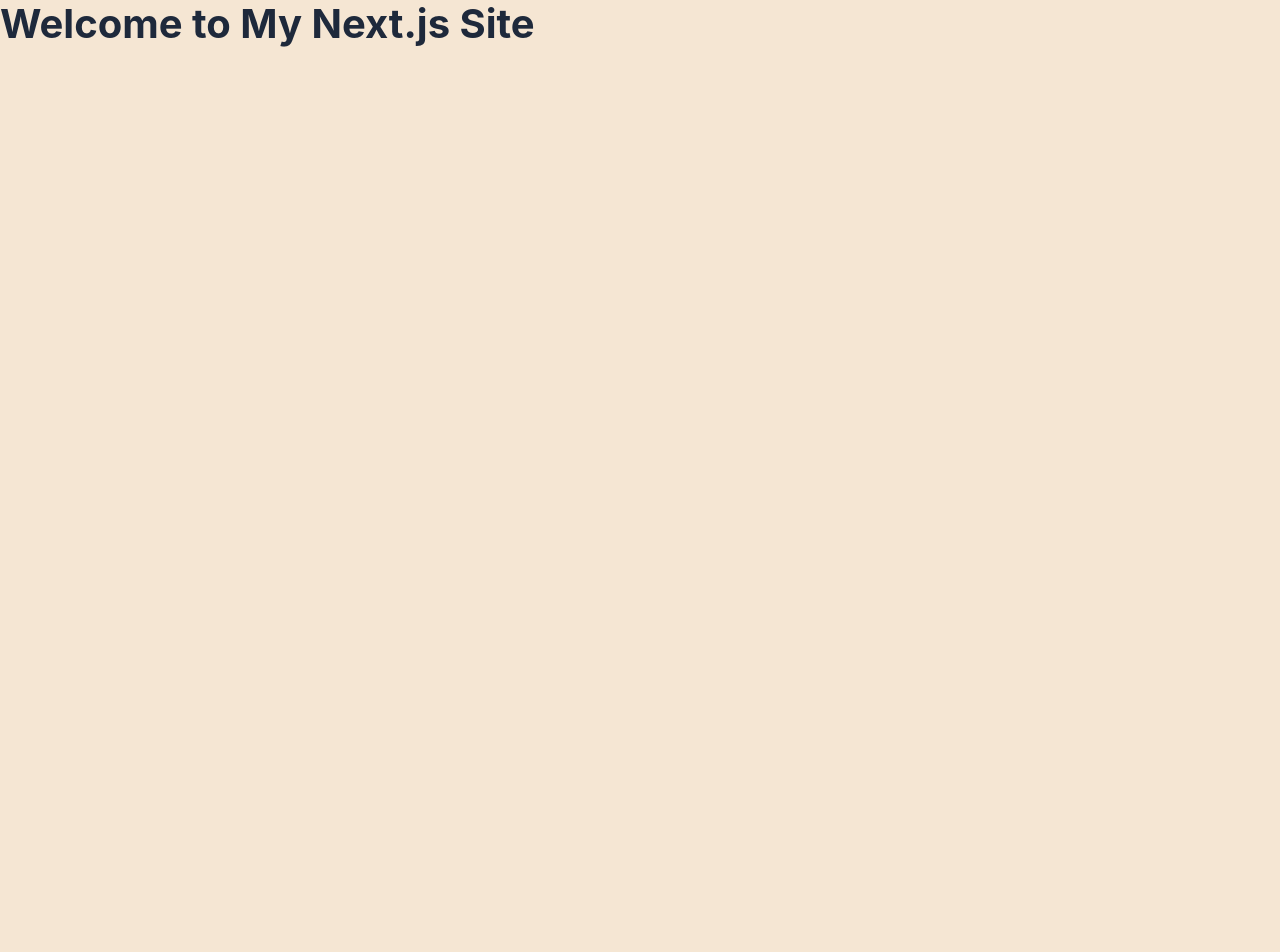
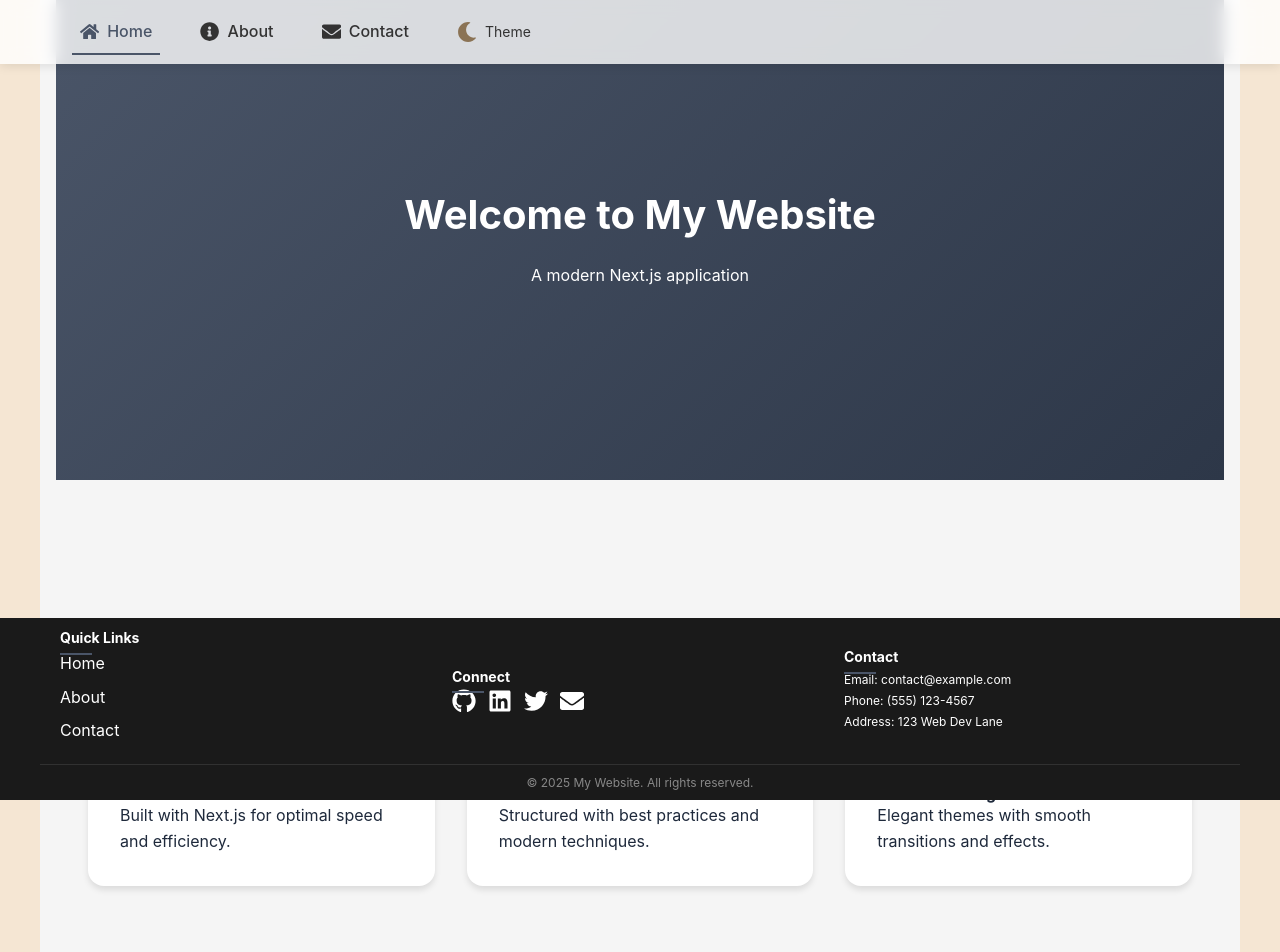
Before and after one commit to hjoseph777/assignment4_next, a Next.js app: page / in a window 1280 px wide. Shown: the top 952 px of the page. Before the commit the page ends 800 px from the top, so only its background shows below. Built offline with nearby package versions, Linux system fonts and the light colour scheme.

Commit message:
Update layout and styling, fix duplicate content, improve theme implementation

```diff
--- a/pages/index.tsx
+++ b/pages/index.tsx
@@ -1,12 +1,35 @@
 import type { NextPage } from 'next'
+import Layout from '../src/components/Layout'
+import styles from '../src/styles/Page.module.css'
+import { FaRocket, FaCode, FaPalette } from 'react-icons/fa'
 
 const Home: NextPage = () => {
   return (
-    <div className="container">
-      <main>
-        <h1>Welcome to My Next.js Site</h1>
-      </main>
-    </div>
+    <Layout>
+      <div className={styles.pageContainer}>
+        <div className={styles.content}>
+          <div className={styles.cardGrid}>
+            <div className={`${styles.card} depth-2`}>
+              <FaRocket className={styles.cardIcon} />
+              <h2>Fast Performance</h2>
+              <p>Built with Next.js for optimal speed and efficiency.</p>
+            </div>
+
+            <div className={`${styles.card} depth-2`}>
+              <FaCode className={styles.cardIcon} />
+              <h2>Clean Code</h2>
+              <p>Structured with best practices and modern techniques.</p>
+            </div>
+
+            <div className={`${styles.card} depth-2`}>
+              <FaPalette className={styles.cardIcon} />
+              <h2>Beautiful Design</h2>
+              <p>Elegant themes with smooth transitions and effects.</p>
+            </div>
+          </div>
+        </div>
+      </div>
+    </Layout>
   )
 }
 
```
